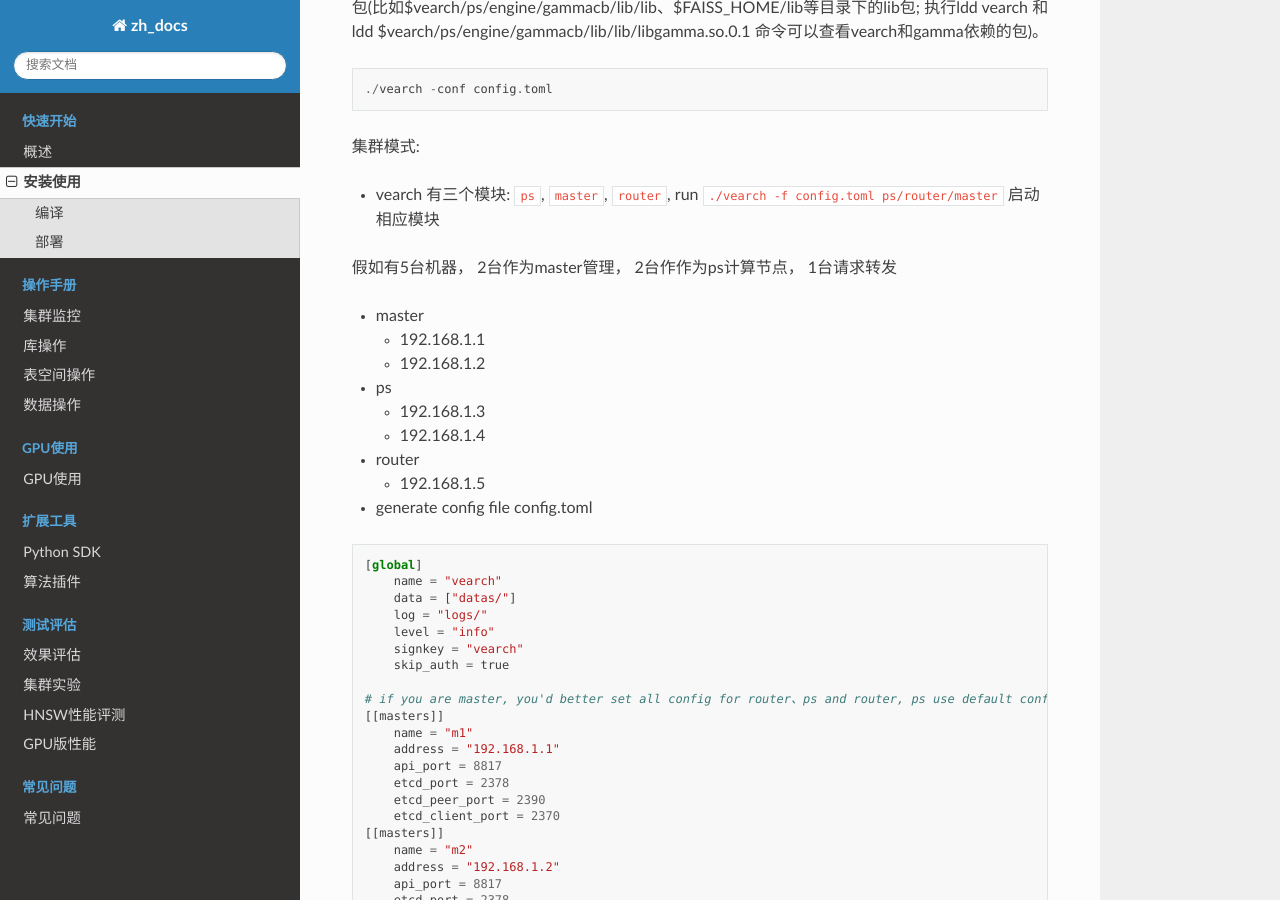
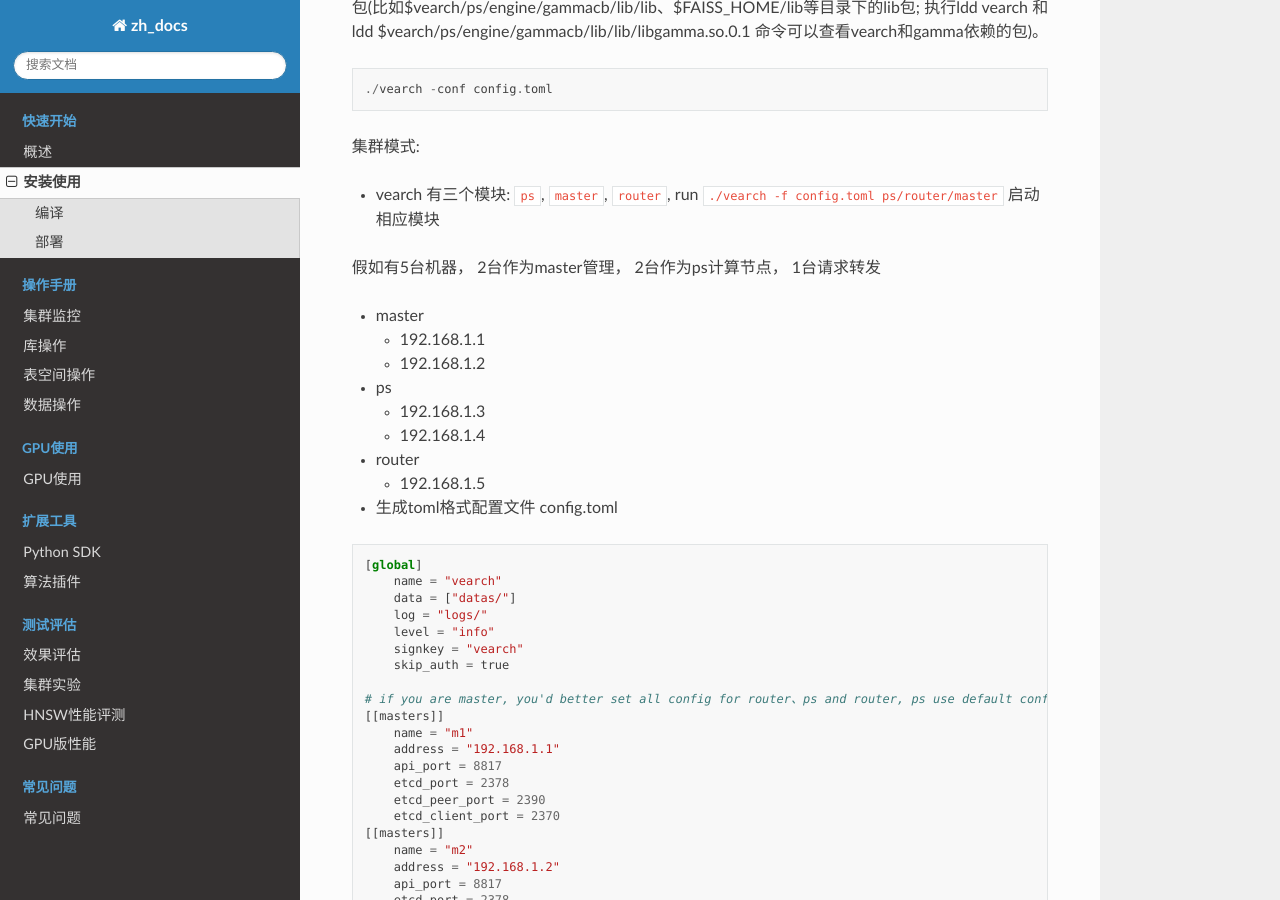
Before and after one commit to nizyun/vs_cn, a Sphinx documentation site: the page built from docs/source/quick-start-guide.rst, in a window 1280 px wide and 900 px high, scrolled down 2144 px. Built offline with Sphinx 7.4.7 and the Read the Docs theme 2.0.0, drawn with Linux system fonts in a browser that asks for light colours; pages that are not in the unit, such as notebooks, are missing from menus.

Commit message:
Update quick-start-guide.rst

```diff
--- a/docs/source/quick-start-guide.rst
+++ b/docs/source/quick-start-guide.rst
@@ -112,7 +112,7 @@
 
 - vearch 有三个模块: ``ps``, ``master``, ``router``, run ``./vearch -f config.toml ps/router/master`` 启动相应模块
 
-假如有5台机器， 2台作为master管理， 2台作作为ps计算节点， 1台请求转发
+假如有5台机器， 2台作为master管理， 2台作为ps计算节点， 1台请求转发
 
 -  master
 
@@ -128,7 +128,7 @@
 
    -  192.168.1.5
 
--  generate config file config.toml
+-  生成toml格式配置文件 config.toml
 
 ::
 
```
